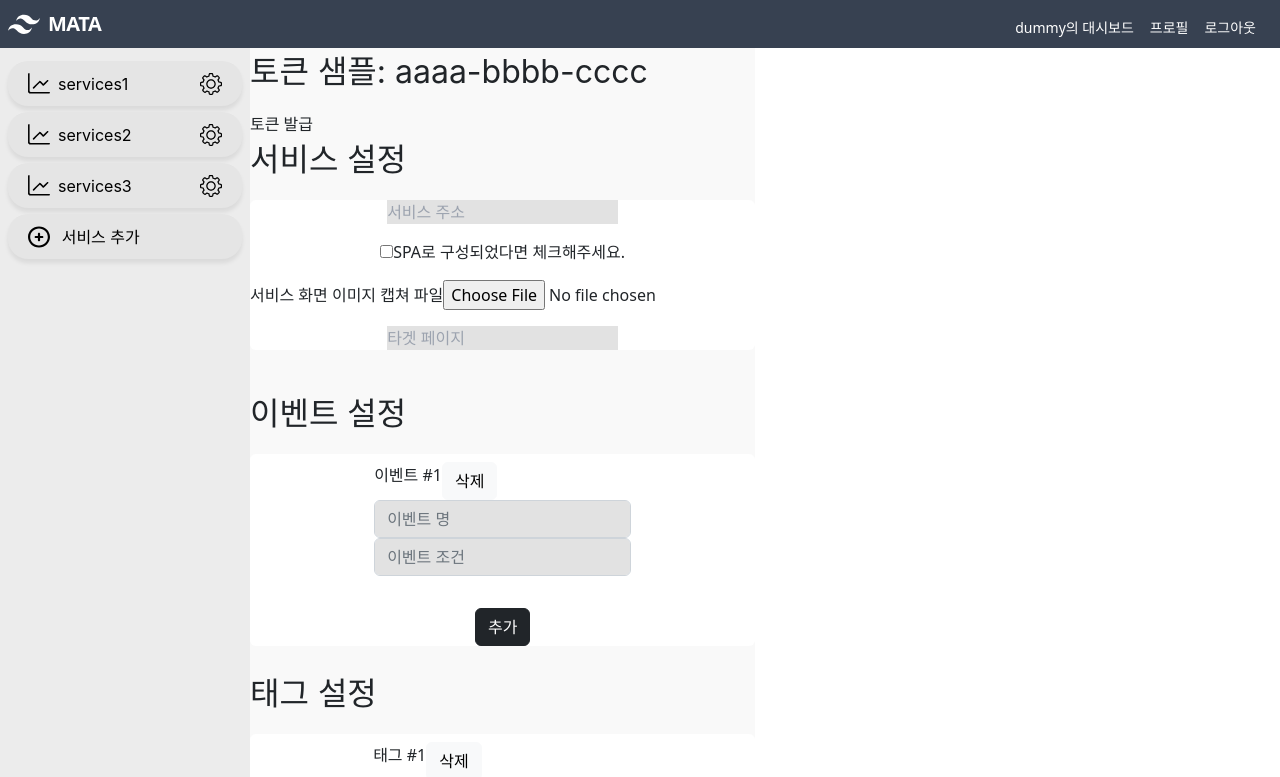
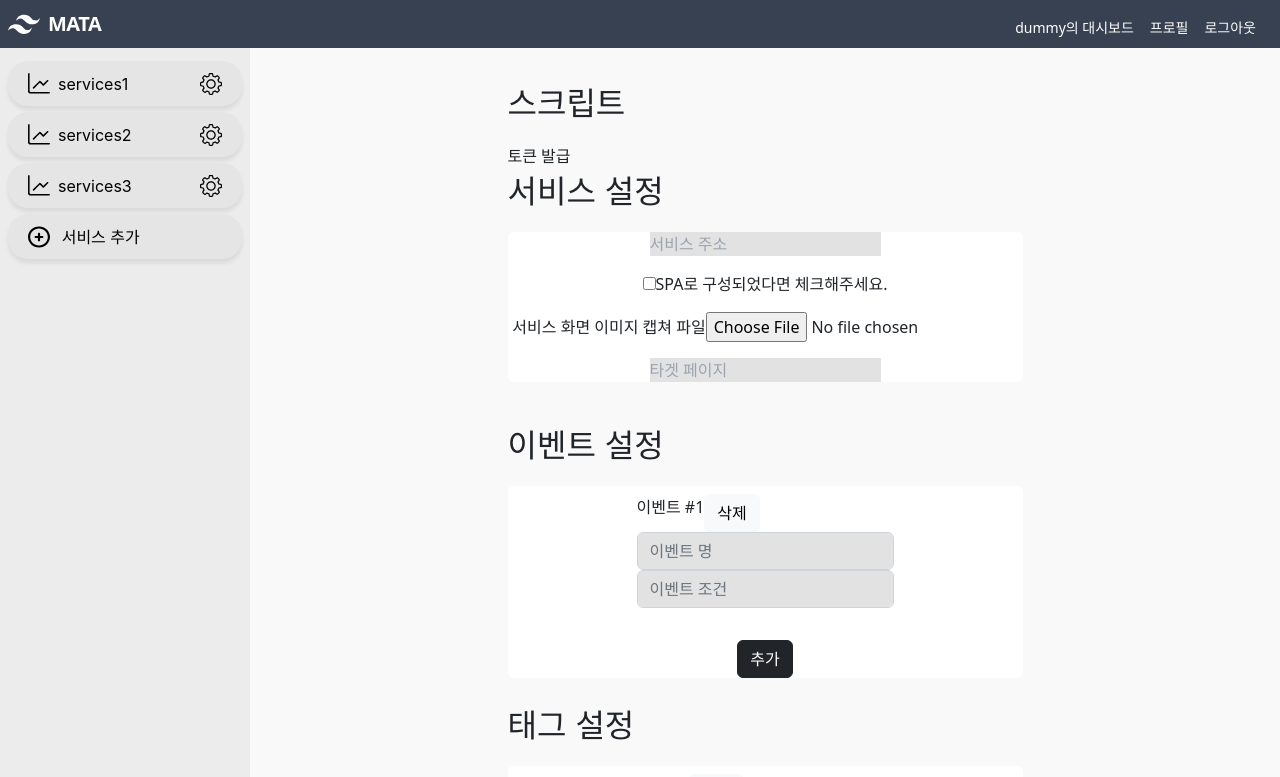
Before and after one commit to PolarbearHam/MATA2, a React (Create React App) app in the folder mata2/: page /service/0/setting in a window 1280 px wide. Shown: the top 777 px of the page. Built offline with nearby package versions, Linux system fonts and the light colour scheme; no server answers.

Commit message:
Feat: 클릭 히트맵 이벤트(click_heatmap) 붙이기, 서비스 설정 화면 개선

```diff
--- a/mata2/src/assets/tagmanager.js
+++ b/mata2/src/assets/tagmanager.js
@@ -32,7 +32,9 @@ export default class TagManager {
           param: [
             {name: "productId", key: 'productId'}
           ],
-          path: []
+          path: [
+            {name: "path", index: 0}
+          ]
         },
         mata_easter_egg: {
           base: 'click_mata',
@@ -145,13 +147,19 @@ export default class TagManager {
 
     // 이벤트 핸들러 딕셔너리 초기화
     this.handlerDict = {};
+    // 자체 정의 이벤트 pageenter
     this.handlerDict['pageenter'] = function (e) {
       this.stackLog(e, 'pageenter');
       this.flushLog();
     }.bind(this);
+    // 자체 정의 이벤트 pageleave
     this.handlerDict['pageleave'] = function (e) {
       this.stackLog(e, 'pageleave');
       this.flushLog();
+    }.bind(this);
+    // 자체 정의 이벤트 click_heatmap
+    this.handlerDict['click_heatmap'] = function (e) {
+      this.stackLog(e, 'click_heatmap');
     }.bind(this);
     let keys = Object.keys(this.events);
     for (let i=0; i<keys.length; i++) {
@@ -240,6 +248,13 @@ export default class TagManager {
 
         }
       }
+      // 히트맵 이벤트 부착
+      let dispatcher = function (e) { // base DOM 이벤트에 dispatcher 붙이기
+        this.handlerDict['click_heatmap'](e);
+      }.bind(this)
+      window.addEventListener('click', dispatcher);
+      this.attachedListeners.push({target: window, type: 'click', listener: dispatcher})
+
       // 태그에 종속되지 않는 이벤트 발생시키기
       this.handlerDict['pageenter']({target: window});
     }
--- a/mata2/src/components/Sidebar.css
+++ b/mata2/src/components/Sidebar.css
@@ -1,6 +1,6 @@
 #sidebar-container{
   width: 250px;
-  height: 100vh;
+  height: 100%;
 }
 
 #sidebar{
--- a/mata2/src/views/ServiceCustom.js
+++ b/mata2/src/views/ServiceCustom.js
@@ -29,10 +29,10 @@ const ServiceCustom = () => {
   };
 
   return (
-    <div id='form-background' className=''>
-      <div className='w-1/2 md:w-full'>
+    <div id='form-background' className='flex w-100 justify-content-center'>
+      <div className='lg:w-1/2 w-full m-8'>
         <div className=''>
-          <p>토큰 샘플: aaaa-bbbb-cccc</p>
+          <p>스크립트</p>
           <button>토큰 발급</button>
         </div>
 
```
